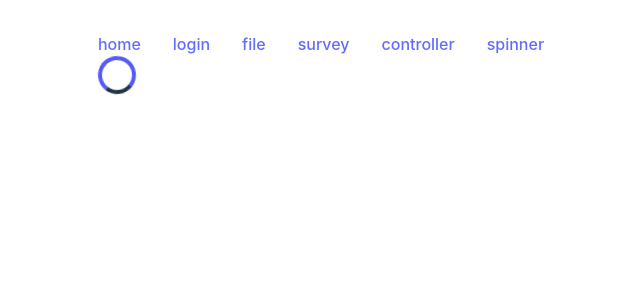
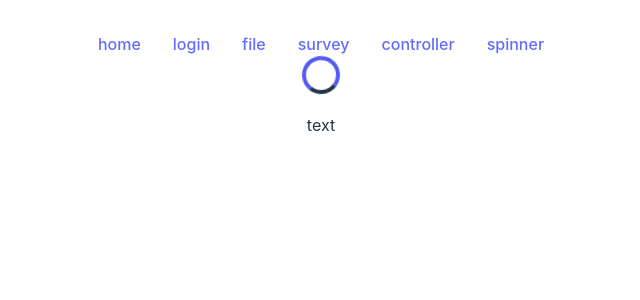
Before and after one commit to noname2048/bz-react-form-practice, a React (Vite) app in the folder frontend/: page /spinner in a window 1280 px wide. Shown: the top 300 px of the page, without its empty margins (319-959 px from the left). Built offline with nearby package versions, Linux system fonts and the light colour scheme.

Commit message:
refactor: refactor spinner

```diff
--- a/frontend/src/components/Spinner.tsx
+++ b/frontend/src/components/Spinner.tsx
@@ -4,20 +4,43 @@ import styled from "styled-components";
 const Spinner = (props: {
   spinnerSize: string;
   color: string;
+  pointColor: string;
   text: string;
 }) => {
-  const { spinnerSize, color, text } = props;
-  return <Circle spinnerSize={spinnerSize} color={color} text={text} />;
+  const {
+    spinnerSize = "",
+    color = "#535bf2",
+    pointColor = "#213547",
+    text = "",
+  } = props;
+
+  let calculatedSpinnerSize = "30px";
+  if (text) calculatedSpinnerSize = "20px";
+
+  return (
+    <Container>
+      <Circle
+        spinnerSize={spinnerSize || calculatedSpinnerSize}
+        color={color}
+        pointColor={pointColor}
+      />
+      <p>text</p>
+    </Container>
+  );
 };
 
 export default Spinner;
 
-const Circle = styled.div<{}>`
+const Circle = styled.div<{
+  spinnerSize: string;
+  color: string;
+  pointColor: string;
+}>`
+  width: ${(props) => props.spinnerSize};
+  height: ${(props) => props.spinnerSize};
   border-radius: 50%;
-  border: 4px solid #535bf2;
-  width: 30px;
-  height: 30px;
-  border-top: 4px solid #213547;
+  border: 4px solid ${({ color }) => color};
+  border-top: 4px solid ${({ pointColor }) => pointColor};
 
   animation: 1s infinite linear rotate;
   @keyframes rotate {
@@ -29,3 +52,11 @@ const Circle = styled.div<{}>`
     }
   }
 `;
+
+const Container = styled.div<{}>`
+  display: flex;
+  flex-flow: column nowrap;
+  justify-content: center;
+  align-items: center;
+  gap: 3px;
+`;
```
